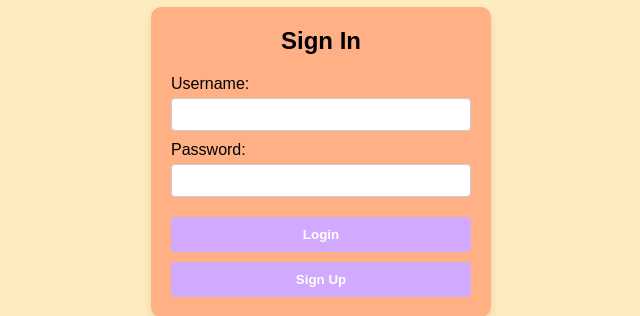
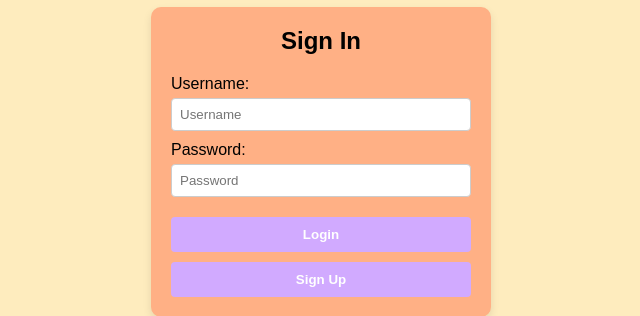
Before and after one commit to bruikey/Shaunslib, a Flask app: page / in a window 1280 px wide. Shown: the part 401-717 px from the top of the page, without its empty margins (319-959 px from the left). Run offline with Flask 3, Linux system fonts and the light colour scheme.

Commit message:
#addition

```diff
--- a/templates/index.html
+++ b/templates/index.html
@@ -16,10 +16,10 @@
 	<h2>Sign In</h2>
 	<form action="/login" method="POST"> <!-- Added the action attribute and set it to the appropriate URL -->
 		<label for="username">Username:</label>
-		<input type="text" id="username" name="username">
+		<input type="text" id="username" name="username" placeholder="Username">
 
 		<label for="password">Password:</label>
-		<input type="password" id="password" name="password">
+		<input type="password" id="password" name="password" placeholder="Password">
 
 		<button class="login-button" type="submit">Login</button> <!-- Added the type attribute and set it to "submit" -->
         <button class="register-button" type="submit">Sign Up</button> <!-- Added the type attribute and set it to "submit" -->
```
